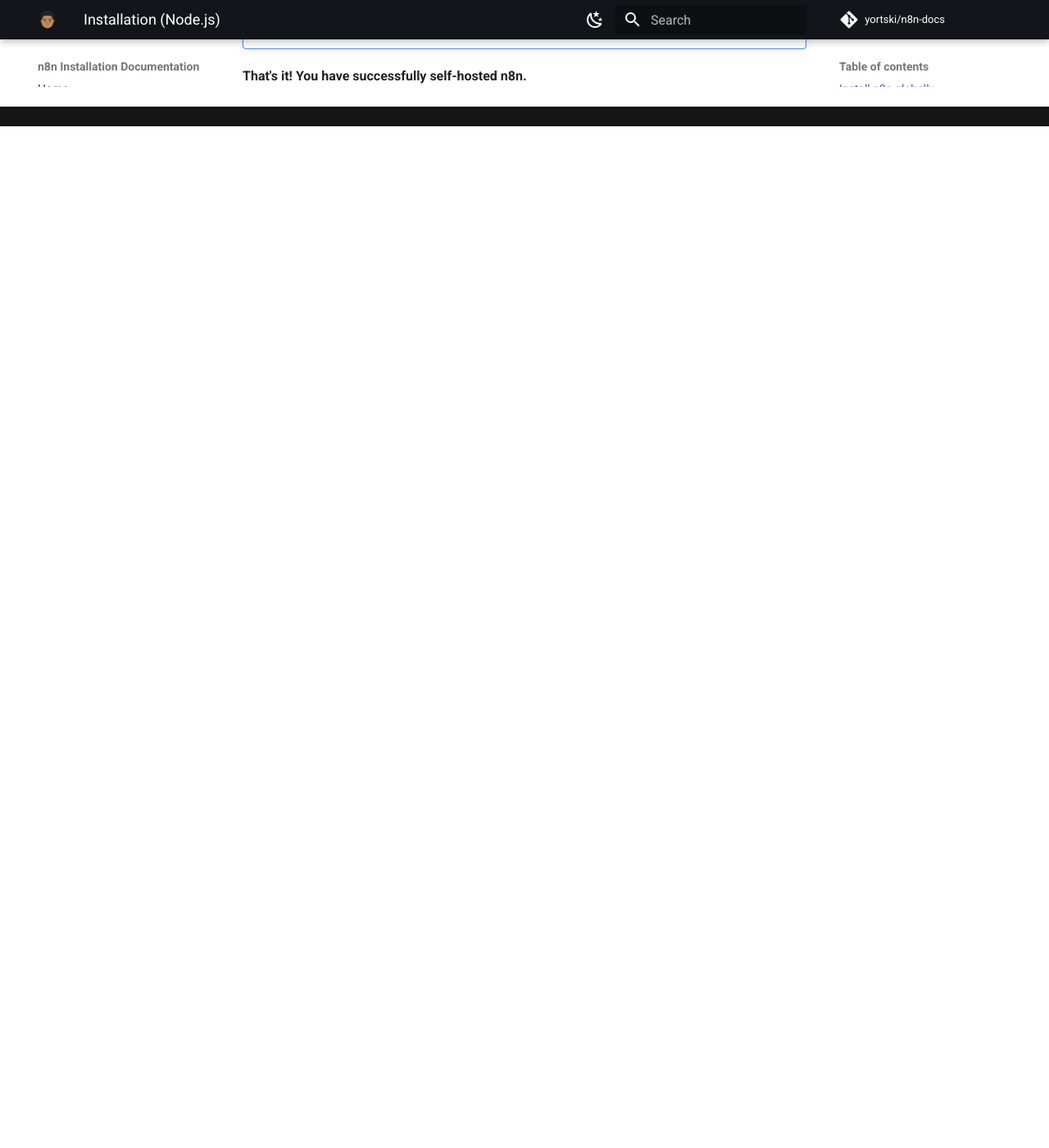
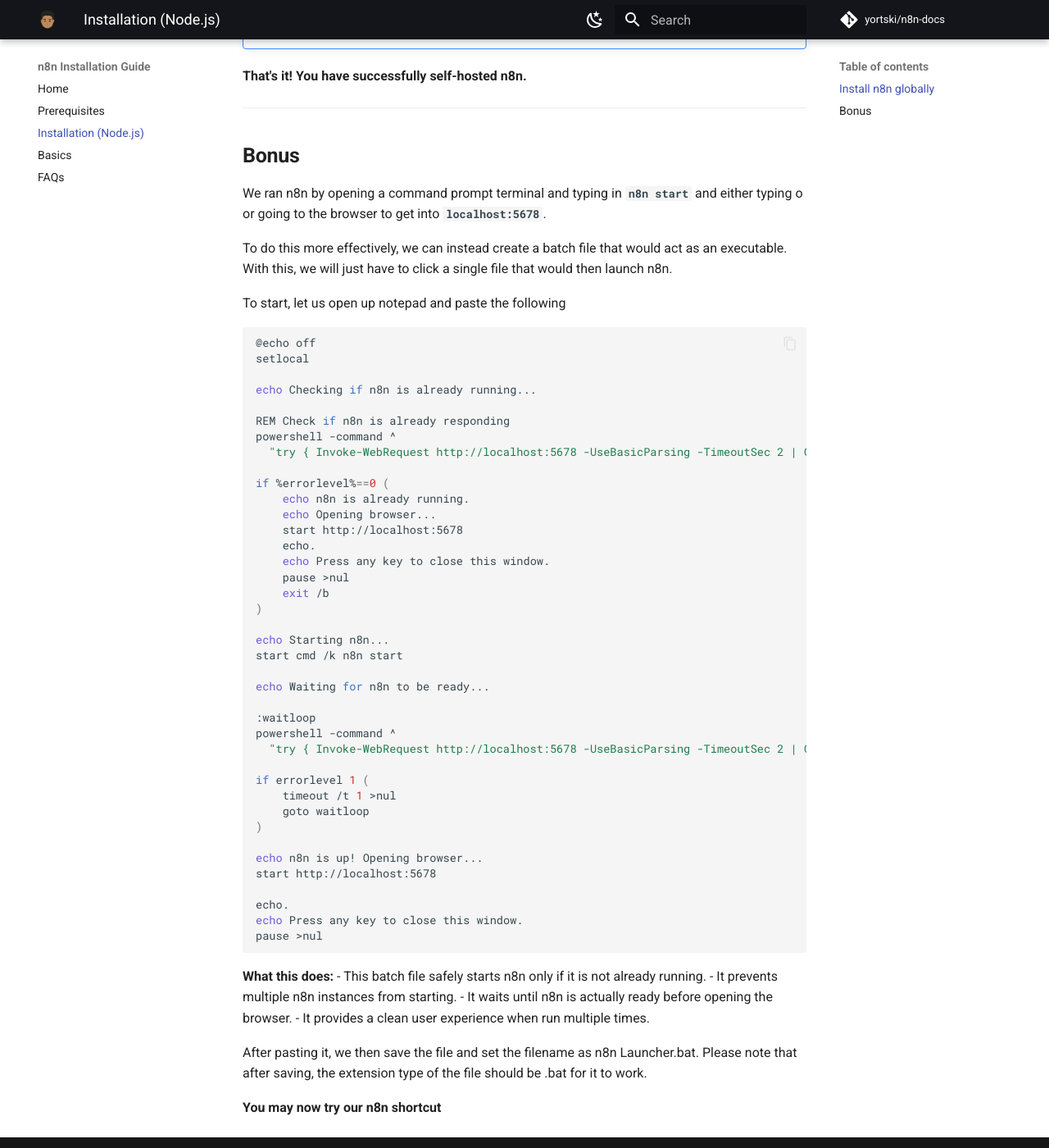
Before and after one commit to Yortski/n8n-docs, an MkDocs documentation site: the page built from docs/installation.md, in a window 1280 px wide and 1400 px high, scrolled down 2772 px. Shown: the whole window at 82% size. Built offline with MkDocs 1.6.1 and Material for MkDocs 9.7.7, drawn with Linux system fonts in a browser that asks for light colours; comment, search, counter and statistics services are not loaded; before the commit the page ends 2926 px from its top, so only the background shows below that.

Commit message:
added batch file instruction

````diff
--- a/docs/installation.md
+++ b/docs/installation.md
@@ -51,3 +51,65 @@
     Your activation key will be sent to the email that you have provided earlier. Just copy that key and paste it here.
 
 **That's it! You have successfully self-hosted n8n.**
+
+***
+
+## **Bonus**
+
+We ran n8n by opening a command prompt terminal and typing in **```n8n start```** and either typing o or going to the browser to get into **```localhost:5678```**.
+
+To do this more effectively, we can instead create a batch file that would act as an executable. With this, we will just have to click a single file that would then launch n8n.
+
+To start, let us open up notepad and paste the following
+
+```bash
+@echo off
+setlocal
+
+echo Checking if n8n is already running...
+
+REM Check if n8n is already responding
+powershell -command ^
+  "try { Invoke-WebRequest http://localhost:5678 -UseBasicParsing -TimeoutSec 2 | Out-Null; exit 0 } catch { exit 1 }"
+
+if %errorlevel%==0 (
+    echo n8n is already running.
+    echo Opening browser...
+    start http://localhost:5678
+    echo.
+    echo Press any key to close this window.
+    pause >nul
+    exit /b
+)
+
+echo Starting n8n...
+start cmd /k n8n start
+
+echo Waiting for n8n to be ready...
+
+:waitloop
+powershell -command ^
+  "try { Invoke-WebRequest http://localhost:5678 -UseBasicParsing -TimeoutSec 2 | Out-Null; exit 0 } catch { exit 1 }"
+
+if errorlevel 1 (
+    timeout /t 1 >nul
+    goto waitloop
+)
+
+echo n8n is up! Opening browser...
+start http://localhost:5678
+
+echo.
+echo Press any key to close this window.
+pause >nul
+```
+
+**What this does:**
+- This batch file safely starts n8n only if it is not already running.
+- It prevents multiple n8n instances from starting.
+- It waits until n8n is actually ready before opening the browser.
+- It provides a clean user experience when run multiple times.
+
+After pasting it, we then save the file and set the filename as n8n Launcher.bat. Please note that after saving, the extension type of the file should be .bat for it to work.
+
+**You may now try our n8n shortcut**
--- a/mkdocs.yml
+++ b/mkdocs.yml
@@ -1,5 +1,5 @@
-site_name: n8n Installation Documentation
-site_description: Installation documentation for n8n
+site_name: n8n Installation Guide
+site_description: Installation Guide for n8n
 site_author: Yortski
 
 repo_name: yortski/n8n-docs
````
Also changed, not shown: docs/index.md (+3 -2 lines), site/index.html, site/search/search_index.json.
